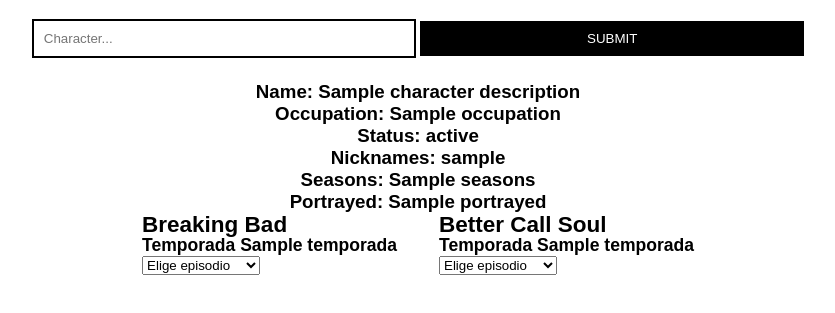
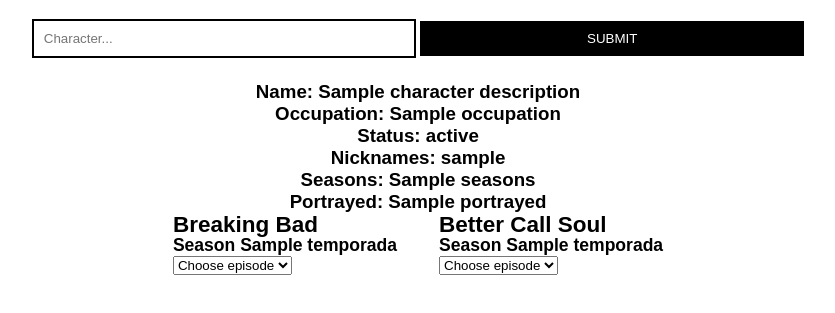
Before and after one commit to aortiz2407/IIC3101_t1, a Django app: template bbapp/core/templates/core/home.html in a window 1280 px wide. Shown: the part 1042-1355 px from the top of the page, without its empty margins (222-1057 px from the left). Run offline with Django 3.2, Linux system fonts and the light colour scheme; the template is opened without the code that fills it: most values are stand-ins (such as "Sample title", 1, 10 or a date in 2020).

Commit message:
Update home.html

```diff
--- a/bbapp/core/templates/core/home.html
+++ b/bbapp/core/templates/core/home.html
@@ -92,10 +92,10 @@
              <td class="first">
                  <h2> Breaking Bad </h2>
                 {% for temporada in all_ep_bb.bb %}
-                    <h3>Temporada {{temporada.name}}</h3>
+                    <h3>Season {{temporada.name}}</h3>
                     <!-- <select name="episodio" onchange="this.form.submit()">-->
                     <select name="episodio" onchange="this.form.submit()">
-                        <option value=None> Elige episodio </option>>
+                        <option value=None> Choose episode </option>>
                     {% for episode in temporada.episodes %}
                         <option value={{episode.episode_id}}> {{episode.title}} </option>
                     {% endfor %}
@@ -105,9 +105,9 @@
             <td class="second">
                 <h2> Better Call Soul </h2>
                 {% for temporada in all_ep_bb.bcs %}
-                    <h3>Temporada {{temporada.name}}</h3>
+                    <h3>Season {{temporada.name}}</h3>
                     <select name="episodio" onchange="this.form.submit()">
-                        <option value=None> Elige episodio </option>>
+                        <option value=None> Choose episode </option>>
                     {% for episode in temporada.episodes %}
                         <option value={{episode.episode_id}}> {{episode.title}} </option>
                     {% endfor %}
```
